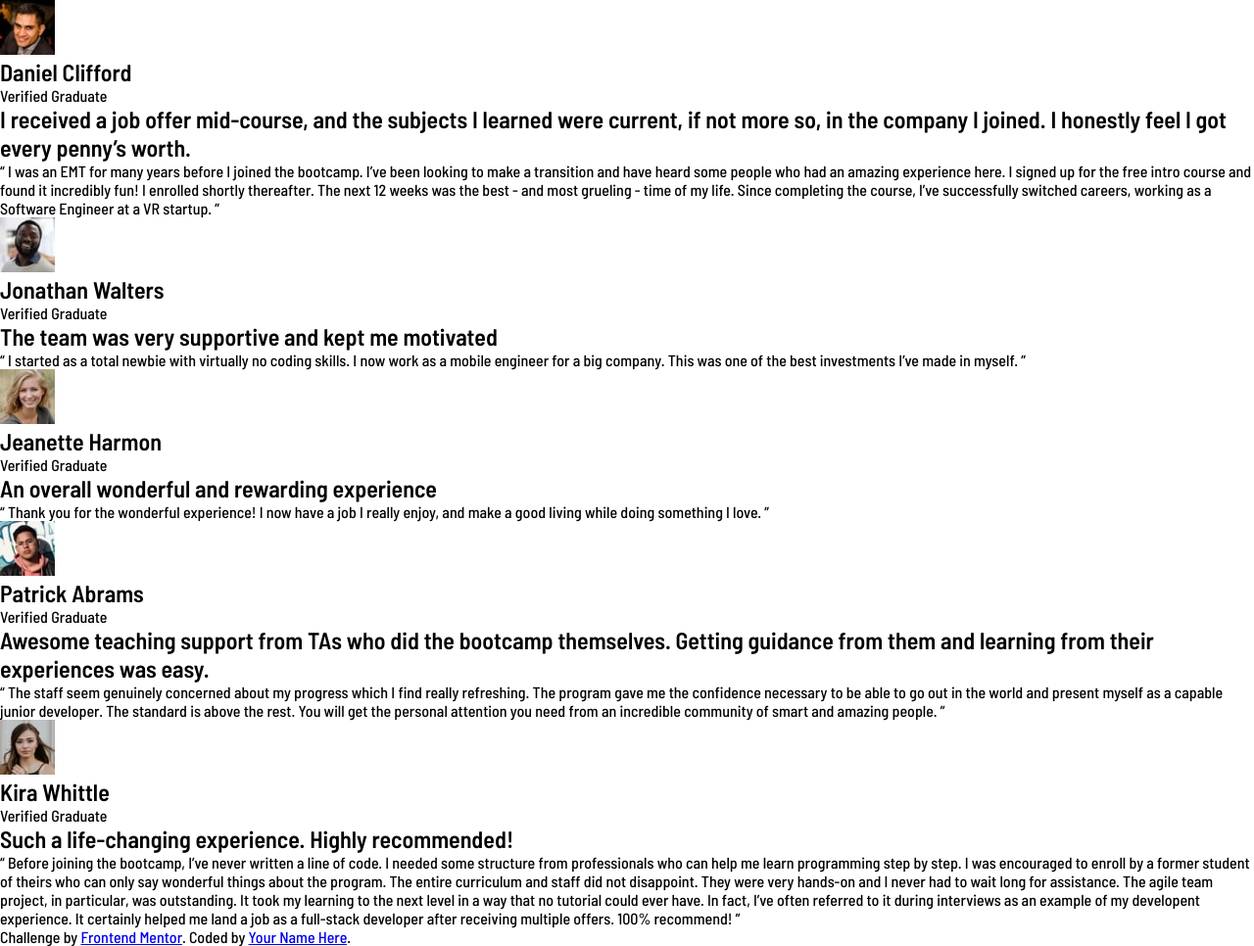
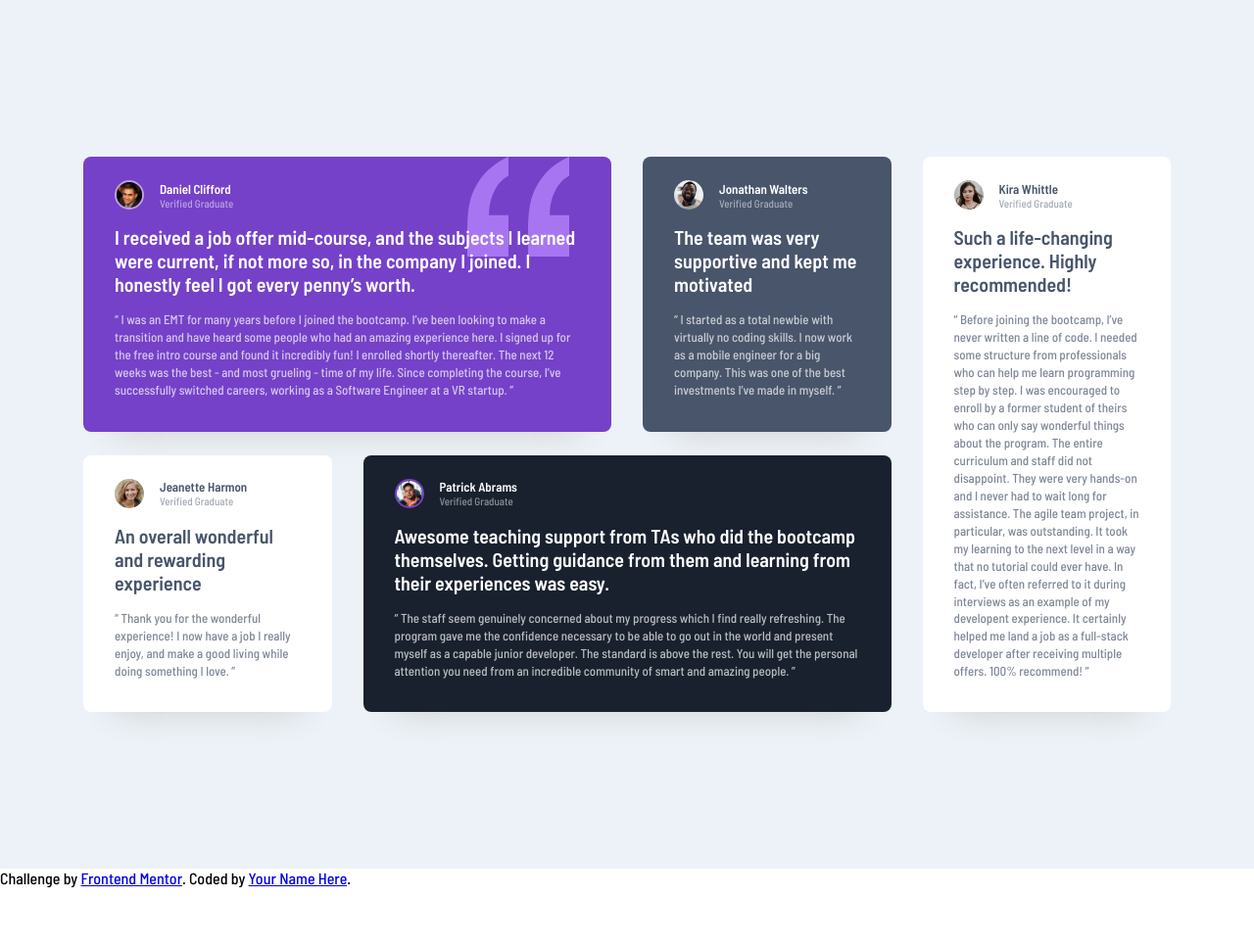
Before and after one commit to thefathdev/testimonial-grid-section-frontend-mentor, a plain HTML site: page index.html in a window 1280 px wide. Shown: the whole page at 98% size. After the commit the page ends 906 px from the top, so only its background shows below. Drawn offline with Linux system fonts and the light colour scheme.

Commit message:
Added card and profile styling

```diff
--- a/index.html
+++ b/index.html
@@ -31,16 +31,18 @@
       <!-- Grid system -->
       <section class="container__grid grid">
         <!-- Card 1 -->
-        <div class="card card_grid_1">
+        <div class="card card_color_purple grid__card-1">
           <div class="card__inner">
             <div class="card__profile profile">
               <img
                 src="./images/image-daniel.jpg"
                 alt="profile photo"
-                class="profile__img"
+                class="profile__img profile__img_bordered_white"
               />
+              <div class="profile__id">
                 <h2 class="profile__name">Daniel Clifford</h2>
                 <p class="profile__verification">Verified Graduate</p>
+              </div>
             </div>
             <h1 class="card__heading">
               I received a job offer mid-course, and the subjects I learned were
@@ -59,7 +61,7 @@
           </div>
         </div>
         <!-- Card 2 -->
-        <div class="card card_grid_2">
+        <div class="card card_color_gray grid__card-2">
           <div class="card__inner">
             <div class="card__profile profile">
               <img
@@ -67,8 +69,10 @@
                 alt="profile photo"
                 class="profile__img"
               />
+              <div class="profile__id">
                 <h2 class="profile__name">Jonathan Walters</h2>
                 <p class="profile__verification">Verified Graduate</p>
+              </div>
             </div>
             <h1 class="card__heading">
               The team was very supportive and kept me motivated
@@ -81,7 +85,7 @@
           </div>
         </div>
         <!-- Card 3 -->
-        <div class="card card_grid_3">
+        <div class="card card_color_white grid__card-3">
           <div class="card__inner">
             <div class="card__profile profile">
               <img
@@ -89,8 +93,10 @@
                 alt="profile photo"
                 class="profile__img"
               />
+              <div class="profile__id">
                 <h2 class="profile__name">Jeanette Harmon</h2>
                 <p class="profile__verification">Verified Graduate</p>
+              </div>
             </div>
             <h1 class="card__heading">
               An overall wonderful and rewarding experience
@@ -103,16 +109,18 @@
           </div>
         </div>
         <!-- Card 4 -->
-        <div class="card card_grid_4">
+        <div class="card card_color_black grid__card-4">
           <div class="card__inner">
             <div class="card__profile profile">
               <img
                 src="./images/image-patrick.jpg"
                 alt="profile photo"
-                class="profile__img"
+                class="profile__img profile__img_bordered_purple"
               />
+              <div class="profile__id">
                 <h2 class="profile__name">Patrick Abrams</h2>
                 <p class="profile__verification">Verified Graduate</p>
+              </div>
             </div>
             <h1 class="card__heading">
               Awesome teaching support from TAs who did the bootcamp themselves.
@@ -130,7 +138,7 @@
           </div>
         </div>
         <!-- Card 5 -->
-        <div class="card card_grid_5">
+        <div class="card card_color_white grid__card-5">
           <div class="card__inner">
             <div class="card__profile profile">
               <img
@@ -138,8 +146,10 @@
                 alt="profile photo"
                 class="profile__img"
               />
+              <div class="profile__id">
                 <h2 class="profile__name">Kira Whittle</h2>
                 <p class="profile__verification">Verified Graduate</p>
+              </div>
             </div>
             <h1 class="card__heading">
               Such a life-changing experience. Highly recommended!
--- /dev/null
+++ b/scss/_container.scss
@@ -0,0 +1,21 @@
+.container {
+  min-height: 100vh;
+  display: flex;
+  flex-direction: row;
+  align-items: center;
+  justify-content: center;
+  background-color: $light-grayish-blue;
+
+  &__grid {
+    margin: 4.5rem 1.5rem;
+
+    @include tablet {
+      margin: 5rem 3rem;
+    }
+
+    @include desktop {
+      max-width: 1110px;
+      margin: 10rem auto;
+    }
+  }
+}
--- /dev/null
+++ b/scss/_grid.scss
@@ -0,0 +1,42 @@
+.grid {
+  display: grid;
+  grid-template-columns: 1fr;
+  row-gap: 1.5rem;
+
+  @include tablet {
+    grid-template-columns: repeat(2, 1fr);
+    column-gap: 2rem;
+    grid-template-areas:
+      'card1 card3'
+      'card1 card4'
+      'card2 card4'
+      'card5 card5';
+
+    &__card-1 {
+      grid-area: card1;
+    }
+
+    &__card-2 {
+      grid-area: card2;
+    }
+
+    &__card-3 {
+      grid-area: card3;
+    }
+
+    &__card-4 {
+      grid-area: card4;
+    }
+
+    &__card-5 {
+      grid-area: card5;
+    }
+  }
+
+  @include desktop {
+    grid-template-columns: repeat(4, 1fr);
+    grid-template-areas:
+      'card1 card1 card2 card5'
+      'card3 card4 card4 card5';
+  }
+}
--- /dev/null
+++ b/scss/card/_card.scss
@@ -0,0 +1,52 @@
+.card {
+  border-radius: 0.5rem;
+  box-shadow: 0 2rem 2rem -2rem $light-gray;
+
+  &__inner {
+    margin: 1.5rem 2rem 2rem;
+  }
+
+  &__profile {
+    margin-bottom: 1rem;
+  }
+
+  // Card variations
+  &_color {
+    &_purple {
+      background-color: $moderate-violet;
+      background-image: url(../../images/bg-pattern-quotation.svg);
+      background-repeat: no-repeat;
+      background-position: 90% 0;
+      color: $white;
+    }
+
+    &_gray {
+      background-color: $very-dark-grayish-blue;
+      color: $white;
+    }
+
+    &_white {
+      background-color: $white;
+      color: $very-dark-grayish-blue;
+    }
+
+    &_black {
+      background-color: $very-dark-blackish-blue;
+      color: $white;
+    }
+  }
+
+  &__heading {
+    font-size: $font-size-large;
+    font-weight: $font-weight-semibold;
+    line-height: 1.2;
+    margin-bottom: 1rem;
+  }
+
+  &__body {
+    font-size: $font-size-base;
+    font-weight: $font-weight-medium;
+    line-height: 1.385;
+    opacity: 0.7;
+  }
+}
--- /dev/null
+++ b/scss/profile/_profile.scss
@@ -0,0 +1,41 @@
+@use 'sass:color';
+
+.profile {
+  display: flex;
+  align-items: center;
+  justify-content: flex-start;
+  gap: 1rem;
+
+  &__img {
+    max-width: 1.875rem;
+    height: auto;
+    border-radius: 50%;
+
+    &_bordered {
+      &_white {
+        border: 2px solid rgba($white, 0.5);
+      }
+      &_purple {
+        border: 2px solid $moderate-violet;
+      }
+    }
+  }
+
+  &__id {
+    display: flex;
+    flex-direction: column;
+    align-items: flex-start;
+    justify-content: center;
+  }
+
+  &__name {
+    font-size: $font-size-base;
+    font-weight: $font-weight-semibold;
+  }
+
+  &__verification {
+    font-size: $font-size-small;
+    font-weight: $font-weight-medium;
+    opacity: 0.5;
+  }
+}
--- a/scss/style.scss
+++ b/scss/style.scss
@@ -4,3 +4,11 @@
 
 // Base
 @import 'base';
+
+// Container and Grid
+@import 'container';
+@import 'grid';
+
+// Card and Profile
+@import './card/card';
+@import './profile/profile';
```
Also changed, not shown: css/style.css, 2 other files. Lines whose indentation alone changed are shown as unchanged.
